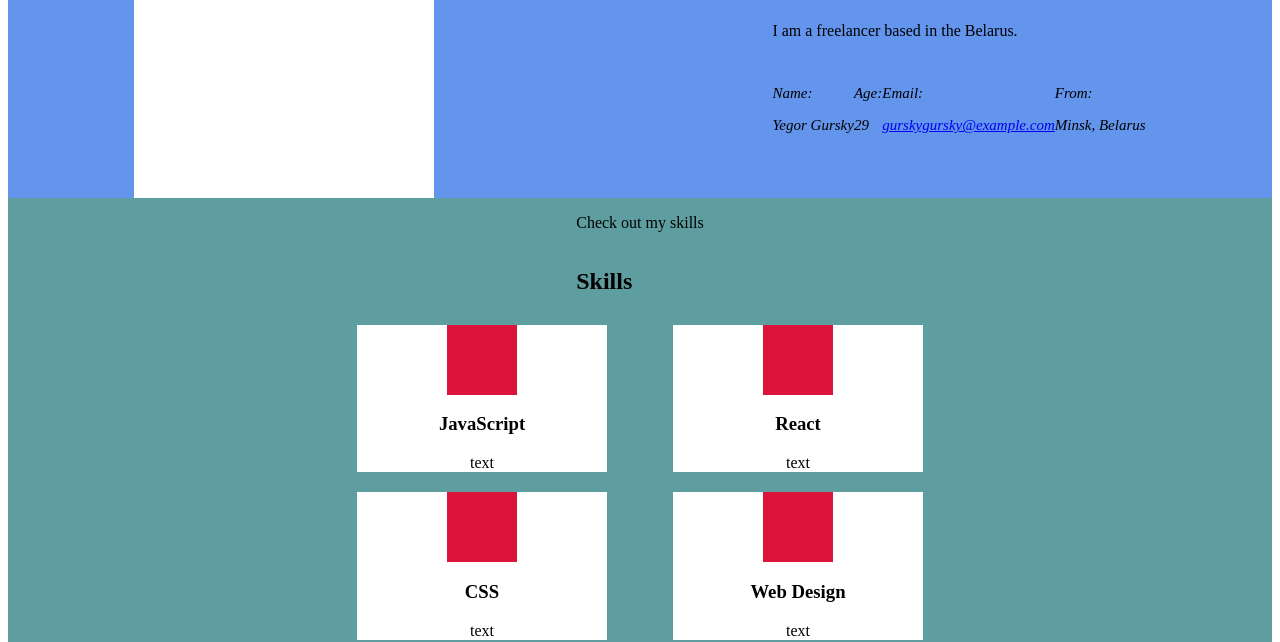
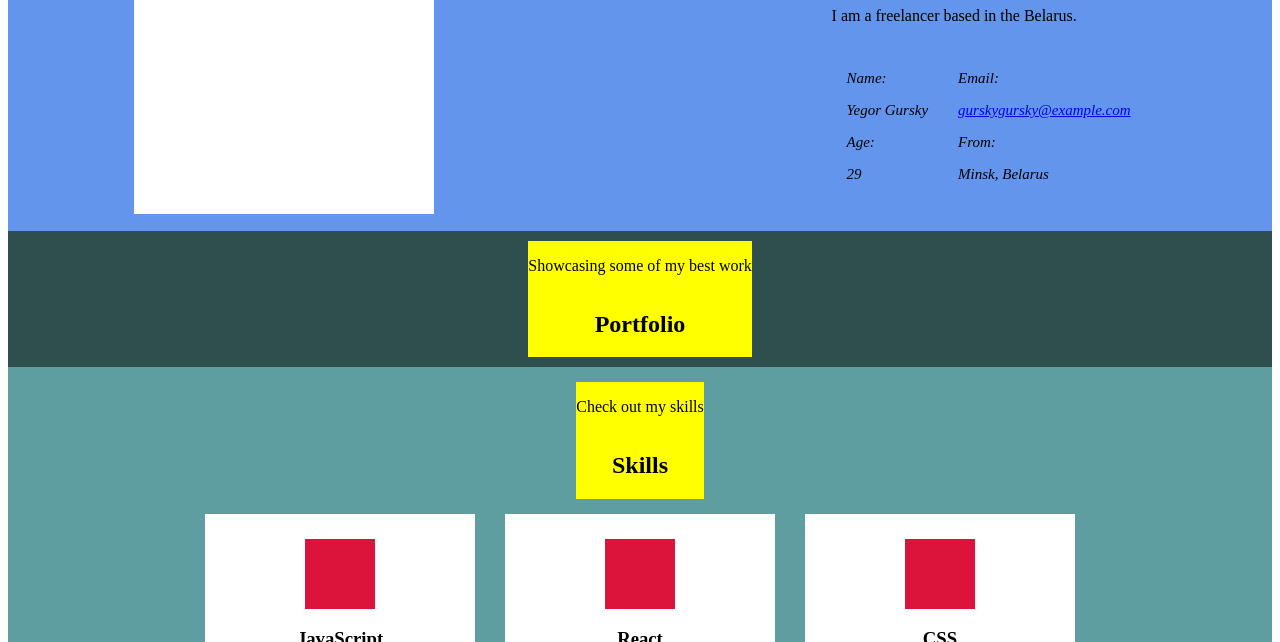
Before and after one commit to gurskygursky/portfolio, a React (Create React App) app: page / in a window 1280 px wide. Shown: the part 310-952 px from the top of the page. Built offline with nearby package versions, Linux system fonts and the light colour scheme.

Commit message:
refactoring layout skills, header, projects and about

```diff
--- a/src/components/about/About.js
+++ b/src/components/about/About.js
@@ -24,13 +24,17 @@ export const About = () => {
                     </div>
                     <div className={style.contentContact}>
                         <address className={style.contactInfo}>
+                            <div className={style.row}>
                                 <div className={style.singleInfo}>
                                     <span>Name:</span>
                                     <p>Yegor Gursky</p>
                                 </div>
                                 <div className={style.singleInfo}><span>Age:</span>
                                     <p>29</p>
+                                </div>
                             </div>
+                            <div className={style.row}>
+
                                 <div className={style.singleInfo}>
                                     <span>Email:</span>
                                     <p><a href="mailto:gurskygursky@example.com">gurskygursky@example.com</a></p>
@@ -38,6 +42,7 @@ export const About = () => {
                                 <div className={style.singleInfo}><span>From:</span>
                                     <p>Minsk, Belarus</p>
                                 </div>
+                            </div>
                         </address>
                     </div>
                 </div>
--- a/src/components/about/About.module.css
+++ b/src/components/about/About.module.css
@@ -83,3 +83,10 @@
     flex-flow: row;
     justify-content: space-evenly;
 }
+
+.row {
+    display: flex;
+    flex-flow: column ;
+    margin-left: 15px;
+    margin-right: 15px;
+}
--- a/src/components/projects/Projects.js
+++ b/src/components/projects/Projects.js
@@ -4,7 +4,10 @@ import style from './Projects.module.css';
 export const Projects = () => {
     return (
         <div className={style.container}>
-
+            <div className={style.sectionHeader}>
+                <p className={style.sectionDescription}>Showcasing some of my best work</p>
+                <h2 className={style.sectionTitle}>Portfolio</h2>
+            </div>
         </div>
     );
 }
--- a/src/components/projects/Projects.module.css
+++ b/src/components/projects/Projects.module.css
@@ -0,0 +1,23 @@
+.container {
+    background-color: darkslategrey ;
+    height: 100vh;
+    display: flex;
+    flex-flow: column;
+    align-items: center;
+    align-content: center;
+    padding: 10px;
+}
+
+.sectionHeader {
+    background-color: yellow;
+    display: flex;
+    flex-flow: column;
+    align-items: center;
+    align-content: center;
+}
+.sectionProjects {
+    width: 80%;
+    display: flex;
+    flex-flow: row;
+    justify-content: space-evenly ;
+}
--- a/src/components/skills/Skills.js
+++ b/src/components/skills/Skills.js
@@ -6,21 +6,18 @@ import {Skill} from "./skill/Skill";
 export const Skills = () => {
     return (
         <div className={style.content}>
-            <div className={style.sectionHeading}>
+            <div className={style.sectionHeader}>
                 <p className={style.sectionDescription}>Check out my skills</p>
                 <h2 className={style.sectionTitle}>Skills</h2>
             </div>
             <div className={style.skillSection}>
-                <Skill className={style.item}
-                       title={'JavaScript'}
+                <Skill title={'JavaScript'}
                        description={'text'}
                 />
-                <Skill className={style.item}
-                       title={'React'}
+                <Skill title={'React'}
                        description={'text'}
                 />
-                <Skill className={style.item}
-                       title={'CSS'}
+                <Skill title={'CSS'}
                        description={'text'}
                 />
                 <Skill title={'Web Design'}
--- a/src/components/skills/Skills.module.css
+++ b/src/components/skills/Skills.module.css
@@ -1,43 +1,28 @@
 .content {
     background-color: cadetblue;
-    height: 100vh;
+    height: max-content;
     display: flex;
+    flex-flow: column;
+    align-content: center;
     align-items: center;
-    flex-flow: column;
     justify-content: space-evenly;
-
+    padding: 15px;
 }
 
 .skillSection {
-    width: 50%;
+    width: 80%;
     display: flex;
     flex-flow: row;
-    justify-content: space-around;
+    align-content: center;
+    align-items: center;
+    justify-content: center;
     flex-wrap: wrap;
-
 }
 
-
-.sectionHeading {
+.sectionHeader {
+    background-color: yellow;
     display: flex;
     flex-flow: column;
     align-content: center;
+    align-items: center;
 }
-
-.resumeSection {
-    display: flex;
-    flex-flow: row;
-    justify-content: space-around;
-}
-
-
-.row {
-    /*display: flex;*/
-    /*flex-wrap: wrap;*/
-
-}
-
-.educationBlock {
-    /*display: flex;*/
-    /*flex-flow: column;*/
-}
--- a/src/components/skills/skill/Skill.js
+++ b/src/components/skills/skill/Skill.js
@@ -6,7 +6,6 @@ export const Skill = (props) => {
     return (
         <div className={style.contentSkill}>
             <div className={style.skillIcon}>
-
             </div>
             <h3>{props.title}</h3>
             <span className={style.description}>
--- a/src/components/skills/skill/Skill.module.css
+++ b/src/components/skills/skill/Skill.module.css
@@ -6,11 +6,13 @@
     flex-direction: column;
     align-items: center;
     text-align: center;
-    margin: 10px;
+    margin: 15px;
+    padding: 10px;
 }
 
 .skillIcon {
     height: 70px;
     width: 70px;
     background-color: crimson;
+    margin-top: 15px;
 }
```
